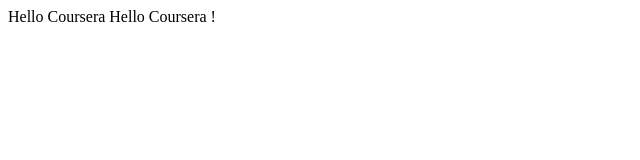
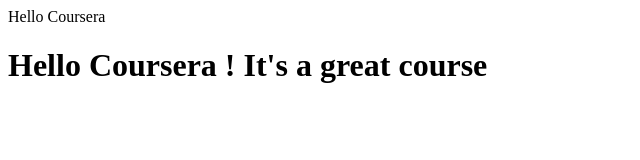
Before and after one commit to mysenka/coursera-js, a plain HTML site: page site/index.html in a window 1280 px wide. Shown: the whole page, without its empty margins (0-640 px from the left). Drawn offline with Linux system fonts and the light colour scheme.

Commit message:
corrected

```diff
--- a/site/index.html
+++ b/site/index.html
@@ -1,6 +1,6 @@
 <html>
 <head>Hello Coursera</head>
 <body>
- Hello Coursera !
+ <h1> Hello Coursera ! It's a great course </h1>
 </body>
 </html>
```
Also changed, not shown: index.html (deleted, +0 -6 lines).
